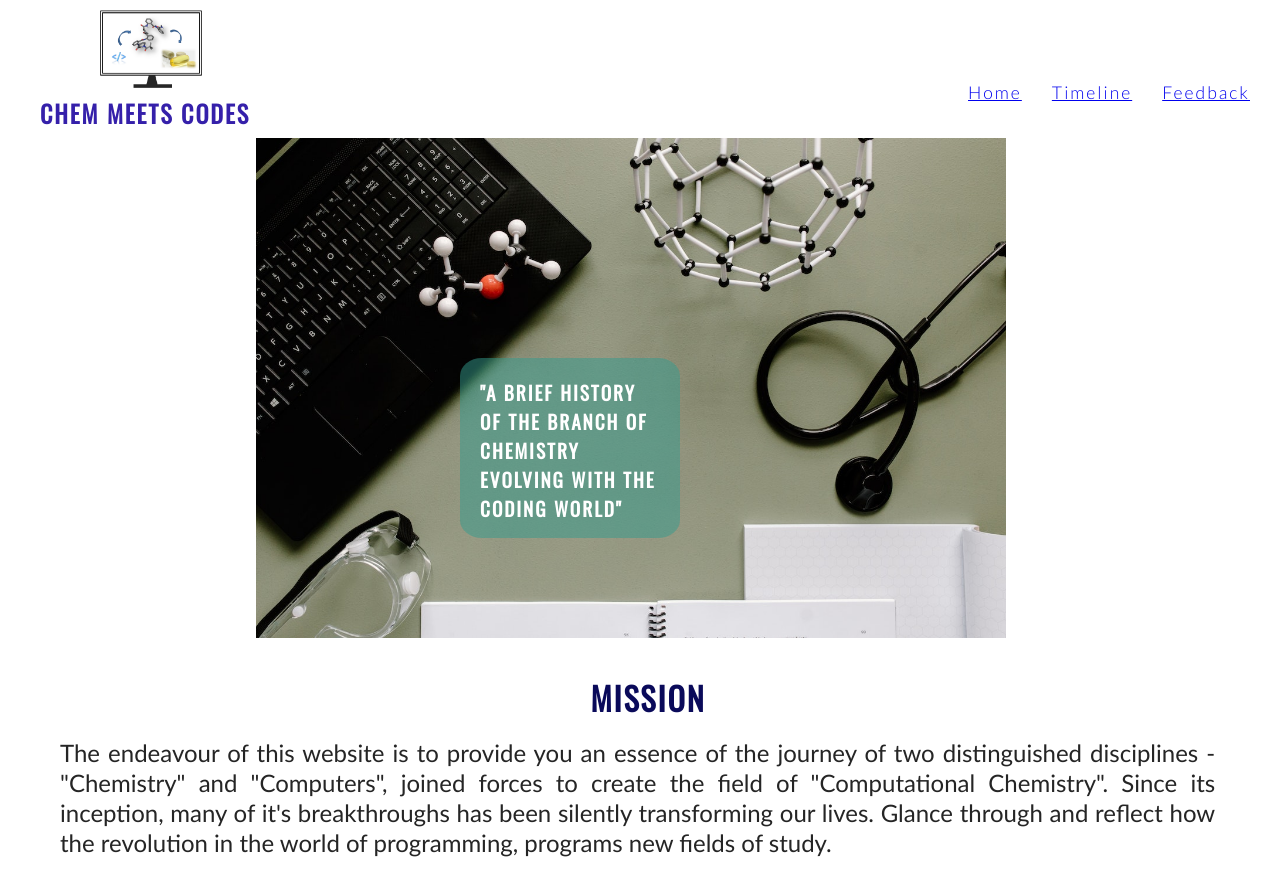
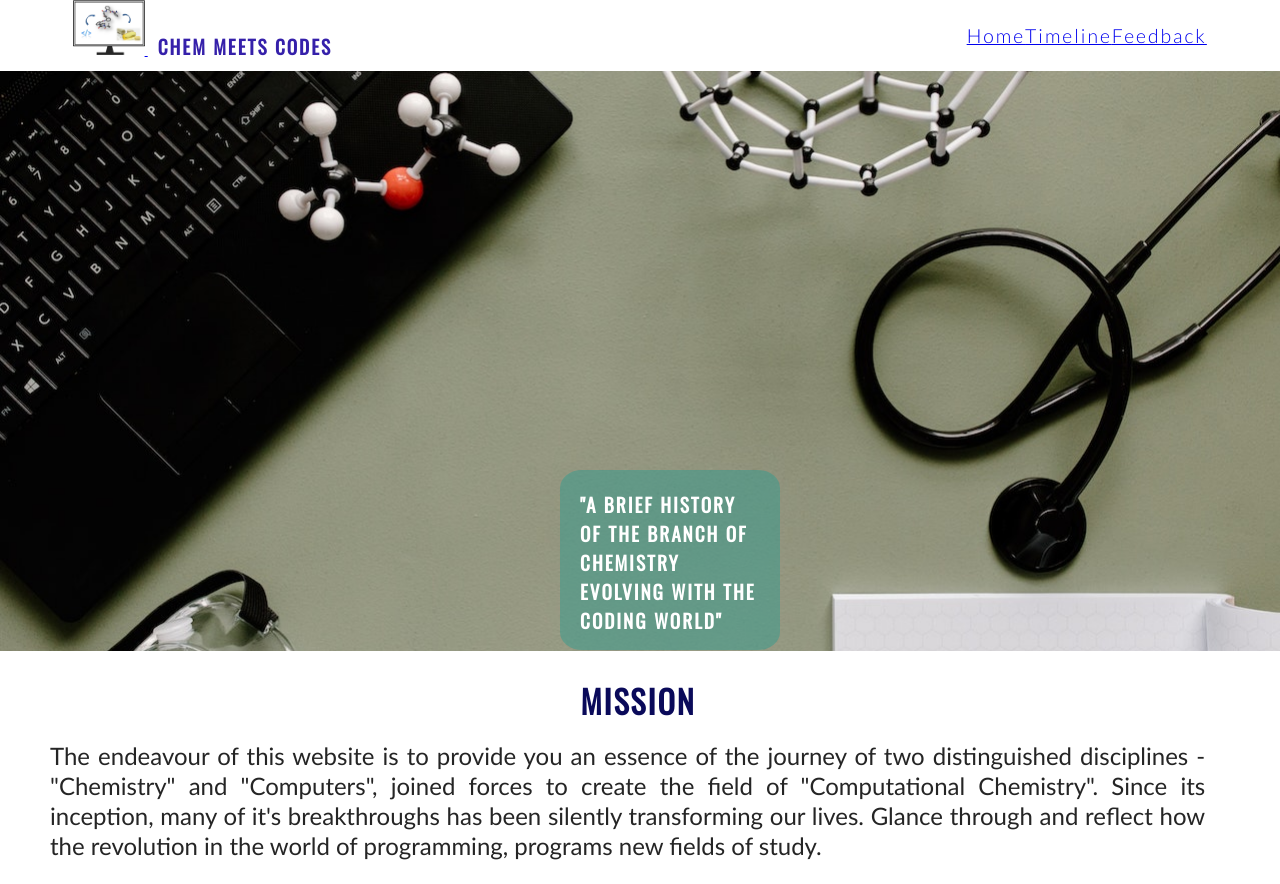
Before and after one commit to RoshnaVakkeel/Chem_Meets_Codes, a plain HTML site: page index.html in a window 1280 px wide. Shown: the top 884 px of the page. Drawn offline with nearby package versions, Linux system fonts and the light colour scheme.

Commit message:
Fix header styles and background

```diff
--- a/assets/css/style.css
+++ b/assets/css/style.css
@@ -11,22 +11,6 @@ body {
     color: #3a3a3a;
 }
 
-/* headings and logo */
-#logo {
-    float: left;
-    font-size: 150%;
-    margin-left: 30px;
-
-}
-
-#logo-img {
-    display: flex;
-    flex-direction: column;
-    margin-left: 100px;
-    margin-top: 10px;
-    width: 8%;
-}
-
 h1,
 h2,
 h3 {
@@ -37,43 +21,52 @@ h3 {
     padding: 10px;
 }
 
+/* headings and logo */
+
+
+header {
+    display: flex;
+    flex-direction: row;
+    justify-content: center;
+    align-items: center;
+}
+#logo {
+    display: inline-flex;
+    flex-direction: row;
+    justify-content: center;
+    align-items: center;
+    font-size: 120%;
+}
+
+#logo-img {
+    width: 8%;
+    justify-content: flex-start;
+}
 
 /* navigation links */
 
-#menu {
+
+#menu, nav {
+    display: flex;
+    flex-direction: row;
+    justify-content: space-between;
     font-size: 110%;
     letter-spacing: 2px;
 }
 
-#logo {
-    line-height: 30px;
-}
-
-#menu {
-    line-height: 10px;
-}
-
 #menu li {
-    float: right;
     list-style-type: none;
-    margin-right: 30px;
 }
 
 /*Cover image and cover text*/
 
-#hero-image {
-    height: 500px;
-    width: 100%;
-    overflow: hidden;
-    position: relative;
-}
 
 #cover-image {
-    height: 500px;
+    height: 580px;
     width: 100%;
-    margin: 0 20vw;
     background: url('../images/Cover_image_bkg.jpg') no-repeat;
-    background-size: contain;
+    background-size: cover;
+    background-position: center;
 }
 
 #cover-text,
@@ -87,8 +80,8 @@ h3 {
     text-transform: uppercase;
     letter-spacing: 2px;
 
-    bottom: 100px;
-    right: 600px;
+    bottom: 150px;
+    right: 500px;
 
     padding: 10px;
     border-radius: 10%;
@@ -104,8 +97,6 @@ h3 {
 /*Mission and introductary sections*/
 
 #intro {
-    height: 2500px;
-    margin: 0;
     padding: 20px;
     width: 100%;
     line-height: 20px;
@@ -131,7 +122,6 @@ h3 {
 }
 
 #intro {
-    margin: 10px;
 }
 
 .intro-heading {
@@ -158,7 +148,6 @@ p {
 
 /*Chemistry Introduction*/
 #chem-intro {
-    height: 550px;
     width: 95%;
     display: flex;
     flex-direction: row;
@@ -183,7 +172,6 @@ img {
 /*Computer Introduction*/
 #comp-intro {
     padding: 10px;
-    height: 550px;
     width: 95%;
     display: flex;
     flex-direction: row;
@@ -209,7 +197,6 @@ img {
 
 #compchem-intro {
     padding: 10px;
-    height: 550px;
     width: 95%;
     display: flex;
     flex-direction: row;
@@ -234,7 +221,6 @@ img {
 
 #impact li {
     list-style-type: square;
-    margin: 30px;
     font-family: 'Calibri', sans-serif;
     font-size: 1.5em;
     line-height: 30px;
@@ -247,7 +233,6 @@ img {
 /* Footer */
 
 footer {
-    height: 150px;
     position: relative;
 }
 
@@ -261,7 +246,6 @@ footer {
 
 .social-networks i {
     font-size: 160%;
-    margin: 1%;
     padding: 5%;
     color: #3a3a3a;
 }
@@ -366,7 +350,6 @@ p {
     padding: 30px 5%;
     font-size: 1.2em;
     text-align: center;
-    height: 800px;
 }
 
 #interest {
--- a/index.html
+++ b/index.html
@@ -23,15 +23,13 @@
         <nav>
             <ul id="menu">
                 <li>
-                    <a href="feedback.html">Feedback</a>
+                    <a href="index.html">Home</a>
                 </li>
-
                 <li>
                     <a href="timeline.html">Timeline</a>
                 </li>
-
                 <li>
-                    <a href="index.html">Home</a>
+                    <a href="feedback.html">Feedback</a>
                 </li>
             </ul>
         </nav>
```
Also changed, not shown: feedback.html (+2 -2 lines), timeline.html (+2 -3 lines).
